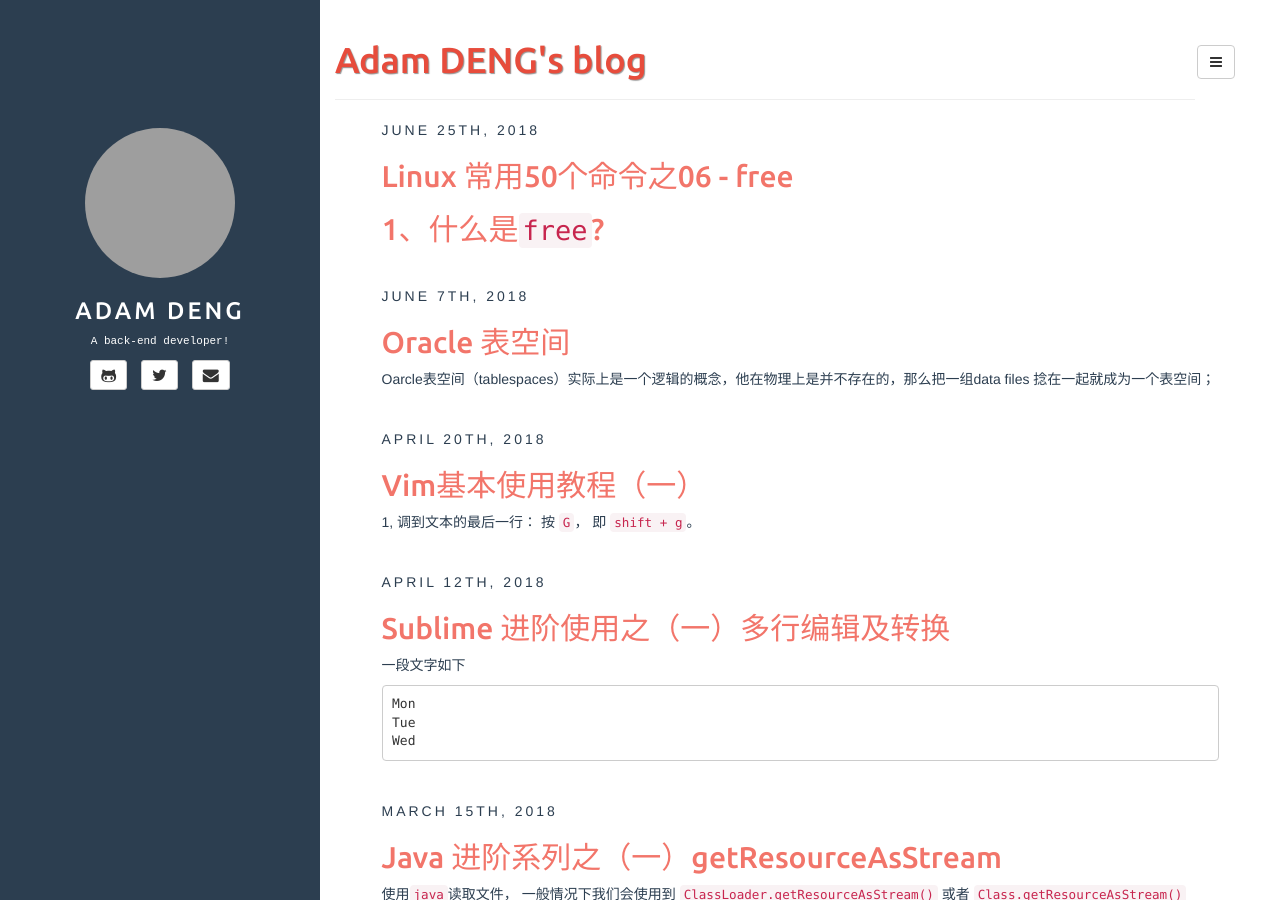
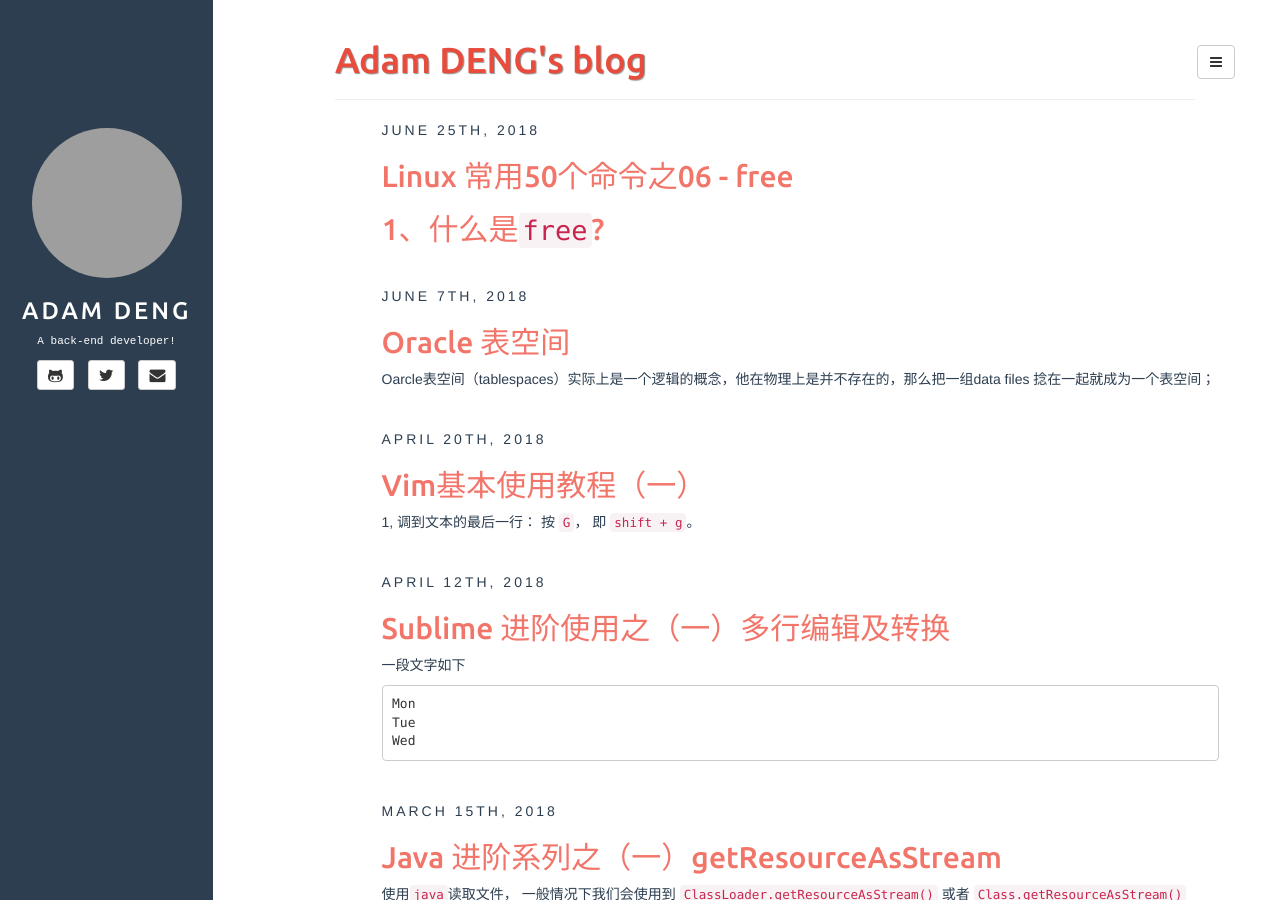
Before and after one commit to cbfmai/java-tutorial, a Jekyll site: the page built from index.html, in a window 1280 px wide and 900 px high. Built offline with Jekyll 4.4.1, drawn with Linux system fonts in a browser that asks for light colours; the list of posts is cut into pages by our own code; comment, search, counter and statistics services are not loaded; grey boxes are pictures that could not be loaded.

Commit message:
change css name from col-sm-3 sidebar hidden-xs to col-sm-2 sidebar hidden-xs

```diff
--- a/_includes/default.html
+++ b/_includes/default.html
@@ -88,7 +88,7 @@
     </ul>
 </div>
 
-<div class="col-sm-3 sidebar hidden-xs"
+<div class="col-sm-2 sidebar hidden-xs"
      style="{% if site.sidebar_background_image %}background: url({{site.sidebar_background_image}}) no-repeat !important;{% endif %}">
     {% include sidebar.html %}
 </div>
```
Also changed, not shown: 5 other files.
